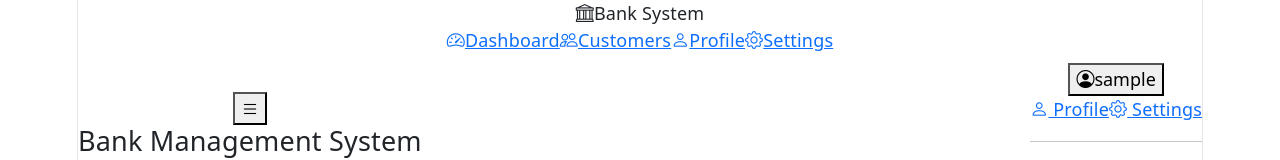
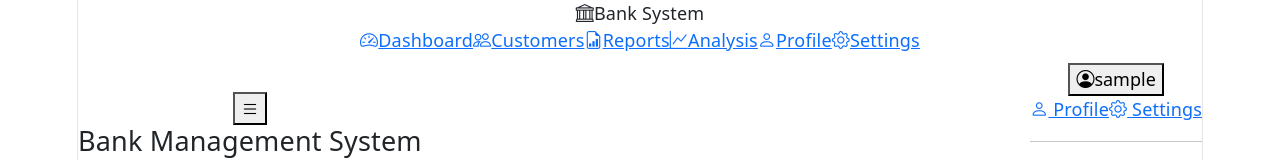
Before and after one commit to steve-ongera/Bank_Customer_Management_System, a React (Vite) app in the folder frontend/: page /dashboard in a window 1280 px wide. Shown: the top 160 px of the page. Built offline with nearby package versions, Linux system fonts and the light colour scheme; no server answers; sample sign-in values are in the browser's storage; the HTML template or start-up script is replaced by a standard one.

Commit message:
made updates

```diff
--- a/frontend/src/components/Navbar.jsx
+++ b/frontend/src/components/Navbar.jsx
@@ -1,3 +1,5 @@
+// Navbar.jsx
+
 import React from 'react'
 import { useAuth } from '../utils/auth'
 import { useNavigate } from 'react-router-dom'
--- a/frontend/src/components/Sidebar.jsx
+++ b/frontend/src/components/Sidebar.jsx
@@ -1,12 +1,15 @@
+// Sidebar.jsx
 import React from 'react'
 import { NavLink } from 'react-router-dom'
 
 function Sidebar({ sidebarOpen }) {
   const menuItems = [
     { path: '/dashboard', icon: 'bi-speedometer2', label: 'Dashboard' },
-    { path: '/customers', icon: 'bi-people', label: 'Customers' },
-    { path: '/profile', icon: 'bi-person', label: 'Profile' },
-    { path: '/settings', icon: 'bi-gear', label: 'Settings' },
+    { path: '/customers', icon: 'bi-people',        label: 'Customers' },
+    { path: '/reports',   icon: 'bi-file-earmark-bar-graph', label: 'Reports'   },
+    { path: '/analysis',  icon: 'bi-graph-up',      label: 'Analysis'  },
+    { path: '/profile',   icon: 'bi-person',         label: 'Profile'   },
+    { path: '/settings',  icon: 'bi-gear',            label: 'Settings'  },
   ]
 
   return (
@@ -21,6 +24,7 @@ function Sidebar({ sidebarOpen }) {
           <NavLink
             key={item.path}
             to={item.path}
+            data-label={item.label}
             className={({ isActive }) => `sidebar-link ${isActive ? 'active' : ''}`}
           >
             <i className={`bi ${item.icon}`}></i>
```
